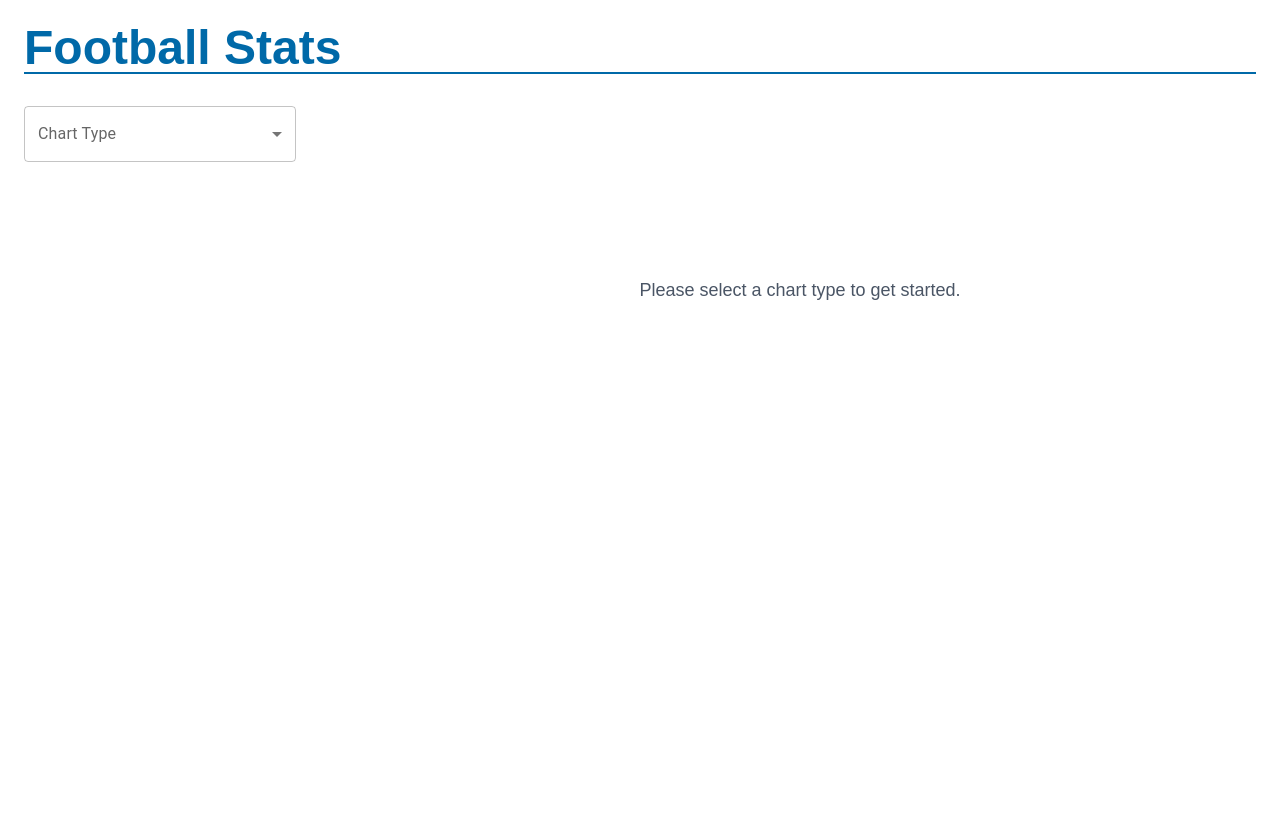
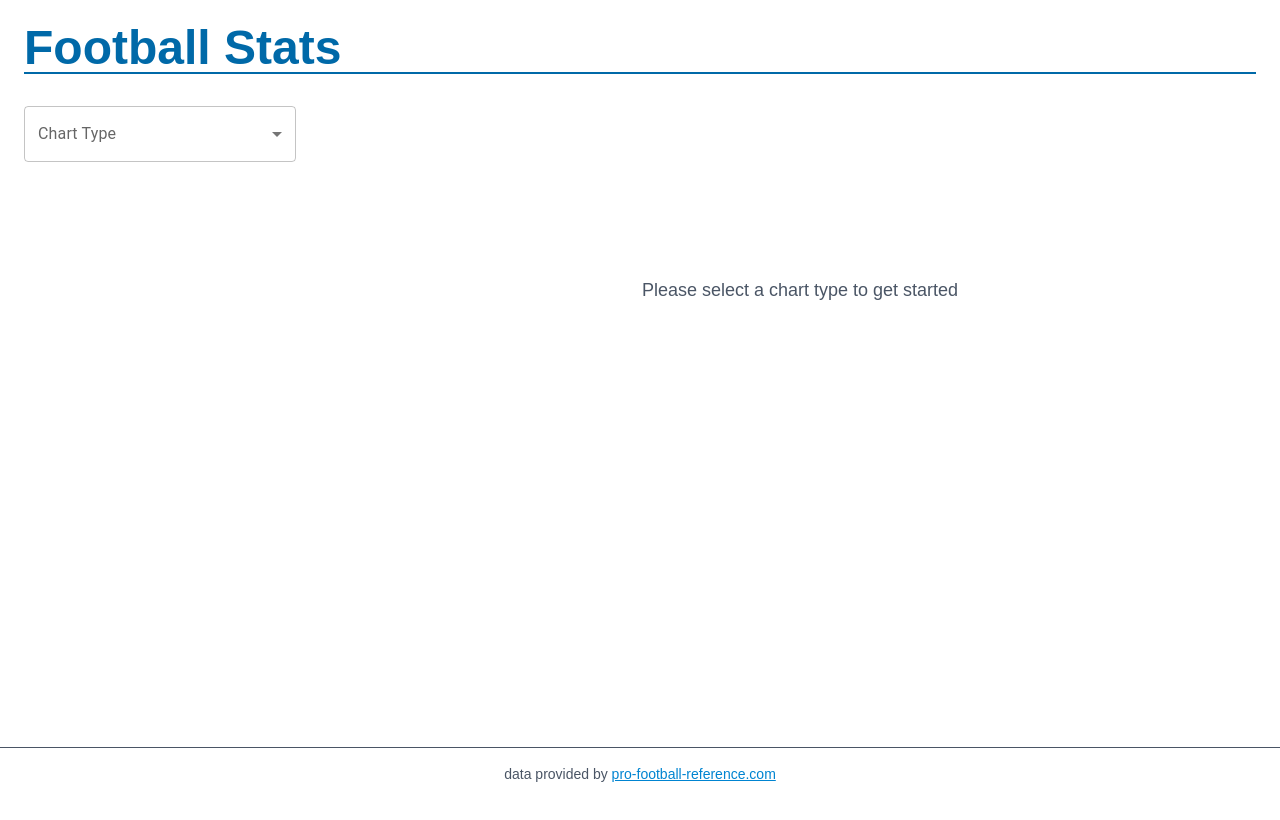
Before and after one commit to DrQuacks/football-data-viewer, a Next.js app: page / in a window 1280 px wide. Shown: the top 820 px of the page. Built offline with nearby package versions, Linux system fonts and the light colour scheme; what @mui/material-nextjs would draw is missing.

Commit message:
footer and better helper text

```diff
--- a/src/app/Components/ChartsContainer.tsx
+++ b/src/app/Components/ChartsContainer.tsx
@@ -6,6 +6,50 @@ import { BarChart } from "./charts/BarChart";
 import { LineChart } from "./charts/LineChart";
 import { ScatterPlot } from "./charts/ScatterPlot";
 import { constants } from "../constants";
+
+const getNextStepMessage = (appState: AppState): string => {
+    if (!appState.chartType) {
+        return "Please select a chart type to get started";
+    }
+
+    if (!appState.statType) {
+        return "Please select a stat type";
+    }
+
+    if (appState.chartType === "scatter") {
+        if (!appState.primaryStat) {
+            return "Please select a primary stat";
+        }
+
+        if (!appState.secondaryStat) {
+            return "Please select a secondary stat";
+        }
+
+        if (!appState.aggregate) {
+            return "Please select an aggregate type";
+        }
+
+        return "Chart is ready!";
+    }
+
+    // For bar and line charts
+    const hasPlayers = appState.players && appState.players.length > 0 && appState.players[0] !== "";
+    const hasStat = appState.primaryStat;
+
+    if (!hasStat && !hasPlayers) {
+        return "Please select a stat and a player";
+    }
+
+    if (!hasStat) {
+        return "Please select a stat";
+    }
+
+    if (!hasPlayers) {
+        return "Please select a player";
+    }
+
+    return "Chart is ready!";
+}
 
 export const ChartsContainer = () => {
   const { appState, dispatch } = use(AppContext)!;
@@ -90,7 +134,22 @@ export const ChartsContainer = () => {
     return (
       <div className="flex items-center justify-center h-96">
         <p className="text-center text-lg text-gray-600">
-          Please select a chart type to get started.
+          {getNextStepMessage(appState)}
+        </p>
+      </div>
+    );
+  }
+
+  // Check if chart is ready to display
+  const isChartReady = appState.chartType && appState.statType && appState.primaryStat &&
+                      appState.players && appState.players.length > 0 &&
+                      (appState.chartType !== "scatter" || (appState.secondaryStat && appState.aggregate));
+
+  if (!isChartReady) {
+    return (
+      <div className="flex items-center justify-center h-96">
+        <p className="text-center text-lg text-gray-600">
+          {getNextStepMessage(appState)}
         </p>
       </div>
     );
@@ -98,24 +157,6 @@ export const ChartsContainer = () => {
 
   // For scatter plots, don't require a specific player
   if (appState.chartType === "scatter") {
-    if (!appState.primaryStat || !appState.secondaryStat) {
-      return (
-        <div className="flex items-center justify-center h-96">
-          <p className="text-center text-lg text-gray-600">
-            Please select both primary and secondary stats for the scatter plot.
-          </p>
-        </div>
-      );
-    }
-    if (!appState.aggregate) {
-      return (
-        <div className="flex items-center justify-center h-96">
-          <p className="text-center text-lg text-gray-600">
-            Please select an aggregate type (Total or Average) for the scatter plot.
-          </p>
-        </div>
-      );
-    }
     if (!scatterData.length) {
       return (
         <div className="flex items-center justify-center h-96">
@@ -129,8 +170,8 @@ export const ChartsContainer = () => {
     const toTitleCase = (str: string) =>
       str.replace(/\w\S*/g, (txt) => txt.charAt(0).toUpperCase() + txt.slice(1));
 
-    const primaryTitle = toTitleCase(appState.primaryStat.replaceAll('_', ' '));
-    const secondaryTitle = toTitleCase(appState.secondaryStat.replaceAll('_', ' '));
+    const primaryTitle = toTitleCase((appState.primaryStat || "").replaceAll('_', ' '));
+    const secondaryTitle = toTitleCase((appState.secondaryStat || "").replaceAll('_', ' '));
     const aggregateTitle = toTitleCase(appState.aggregate || "average");
     const safeStart: number = appState.startYear || constants.START_YEAR;
     const safeEnd: number = appState.endYear || constants.END_YEAR;
@@ -142,8 +183,8 @@ export const ChartsContainer = () => {
         </h1>
         <ScatterPlot
           data={scatterData}
-          primaryStat={appState.primaryStat}
-          secondaryStat={appState.secondaryStat}
+          primaryStat={appState.primaryStat || ""}
+          secondaryStat={appState.secondaryStat || ""}
         />
       </div>
     );
@@ -151,25 +192,6 @@ export const ChartsContainer = () => {
 
   // For bar/line charts, require at least one player
   const validPlayers = appState.players.filter(p => p.trim());
-  if (!validPlayers.length) {
-    return (
-      <div className="flex items-center justify-center h-96">
-        <p className="text-center text-lg text-gray-600">
-          Please select at least one player to view their stats.
-        </p>
-      </div>
-    );
-  }
-
-  if (!appState.primaryStat) {
-    return (
-      <div className="flex items-center justify-center h-96">
-        <p className="text-center text-lg text-gray-600">
-          Please select a stat to view for {validPlayers.length === 1 ? validPlayers[0] : 'the selected players'}.
-        </p>
-      </div>
-    );
-  }
 
   // Check if all player data is loaded
   if (!Object.keys(chartData).length || validPlayers.some(player => !chartData[player] || !chartData[player].length)) {
--- a/src/app/Components/Sidebar.tsx
+++ b/src/app/Components/Sidebar.tsx
@@ -11,6 +11,7 @@ import { AggregateDropdown } from "./AggregateDropdown"
 
 export const Sidebar = () => {
     const {appState} = use(AppContext)!
+
     return (
         <div className="mx-6">
             <ChartTypeDropdown/>
--- a/src/app/layout.tsx
+++ b/src/app/layout.tsx
@@ -11,10 +11,15 @@ export default function RootLayout({
     <html lang="en">
       <body>
         <AppRouterCacheProvider>
-        <div>
+        <div className="min-h-screen flex flex-col">
           <AppContextProvider>
             <h1 className="text-left text-5xl my-6 mx-6 text-sky-700 font-extrabold border-b-2">Football Stats</h1>
-            {children}
+            <main className="flex-1">
+              {children}
+            </main>
+            <footer className="text-center py-4 text-gray-600 text-sm border-t">
+              data provided by <a href="https://www.pro-football-reference.com" target="_blank" rel="noopener noreferrer" className="text-sky-600 hover:text-sky-800 underline">pro-football-reference.com</a>
+            </footer>
           </AppContextProvider>
         </div>
         </AppRouterCacheProvider>
```
